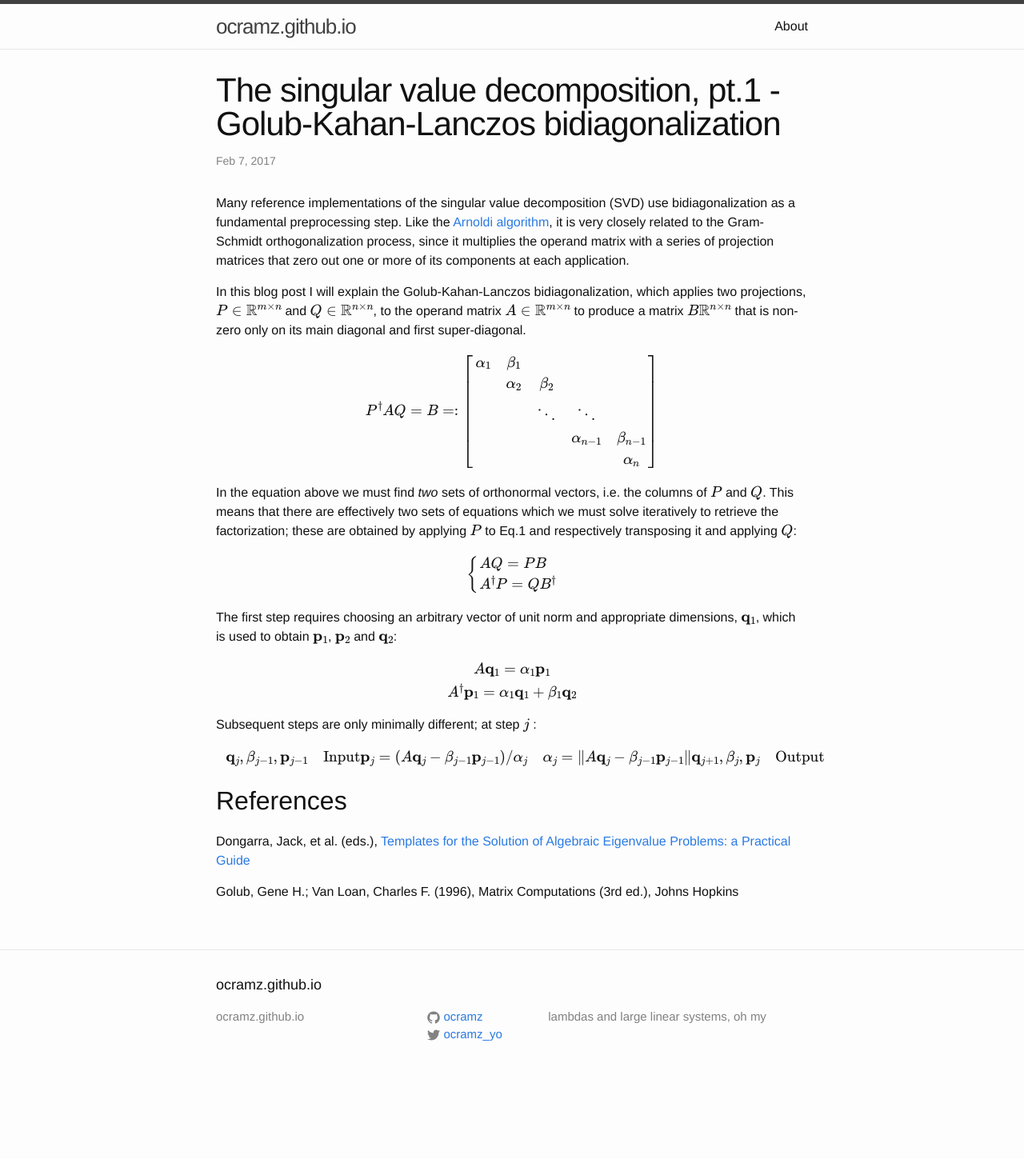
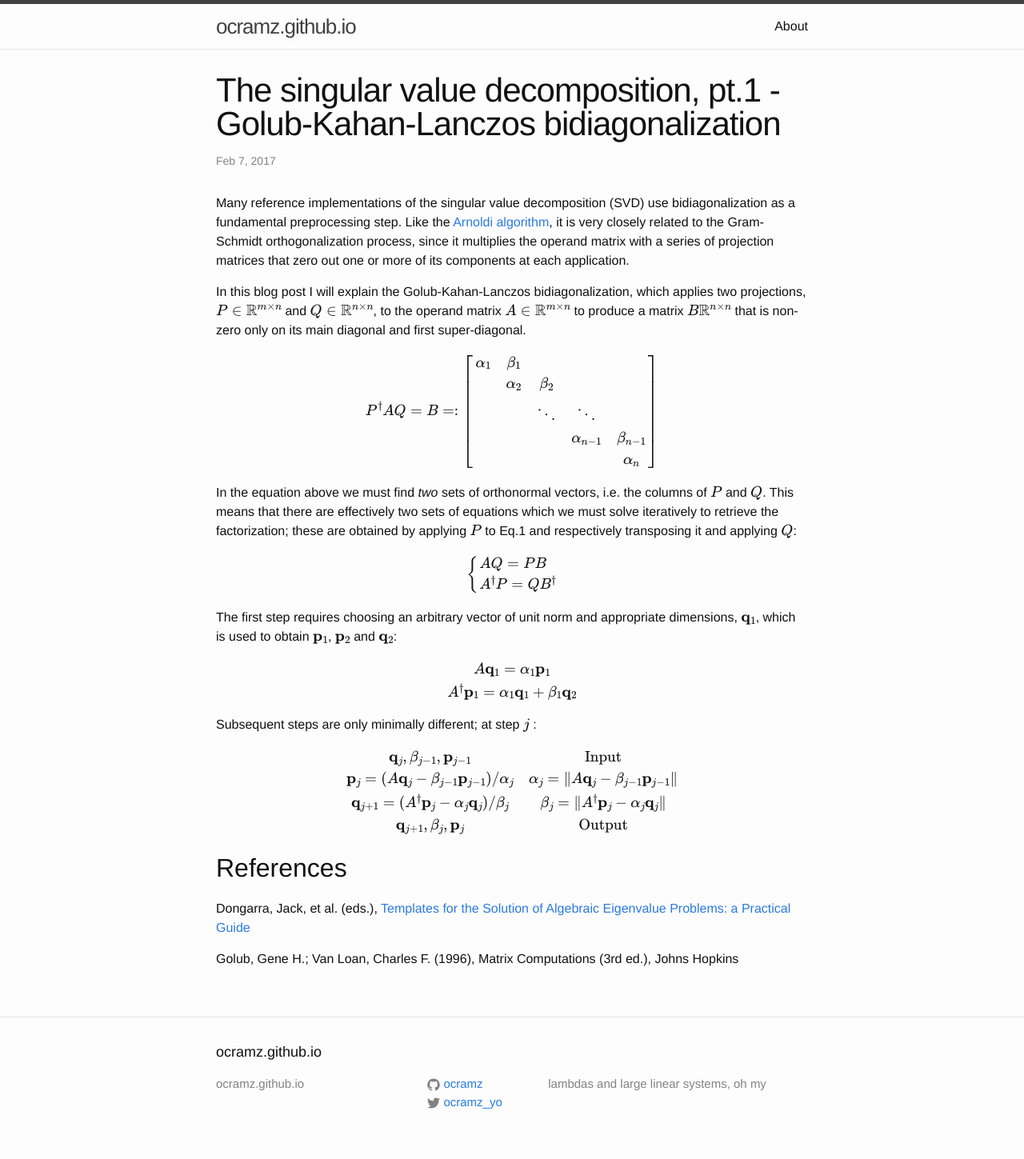
Before and after one commit to ocramz/ocramz.github.io, a Jekyll site: the page built from _posts/2017-02-07-golub-kahan-lanczos.markdown, in a window 1280 px wide. Shown: the whole page at 80% size. Built offline with Jekyll 4.4.1, drawn with Linux system fonts in a browser that asks for light colours; formulas are drawn with MathJax 3; before the commit the page ends 1365 px from its top, so only the background shows below that.

Commit message:
upd blog

```diff
--- a/_posts/2017-02-07-golub-kahan-lanczos.markdown
+++ b/_posts/2017-02-07-golub-kahan-lanczos.markdown
@@ -46,8 +46,11 @@ Subsequent steps are only minimally different; at step $$j$$ :
 
 $$
 \begin{array}{c c}
-\mathbf{q}_j, \beta_{j-1}, \mathbf{p}_{j-1} & \mathrm{Input}
-\mathbf{p}_{j} = (A \mathbf{q}_{j} - \beta_{j-1} \mathbf{p}_{j-1})/\alpha_j & \alpha_j =  \|A \mathbf{q}_{j} - \beta_{j-1} \mathbf{p}_{j-1}\|
+\mathbf{q}_j, \beta_{j-1}, \mathbf{p}_{j-1} & \mathrm{Input} \\
+
+\mathbf{p}_{j} = (A \mathbf{q}_{j} - \beta_{j-1} \mathbf{p}_{j-1})/\alpha_j & \alpha_j =  \|A \mathbf{q}_{j} - \beta_{j-1} \mathbf{p}_{j-1}\|  \\
+
+\mathbf{q}_{j+1} = (A^\dagger \mathbf{p}_{j} - \alpha_{j} \mathbf{q}_{j})/\beta_j & \beta_j =  \|A^\dagger \mathbf{p}_{j} - \alpha_{j} \mathbf{q}_{j}\|  \\
 
 \mathbf{q}_{j+1}, \beta_{j}, \mathbf{p}_{j} & \mathrm{Output}
 \end{array}
```
